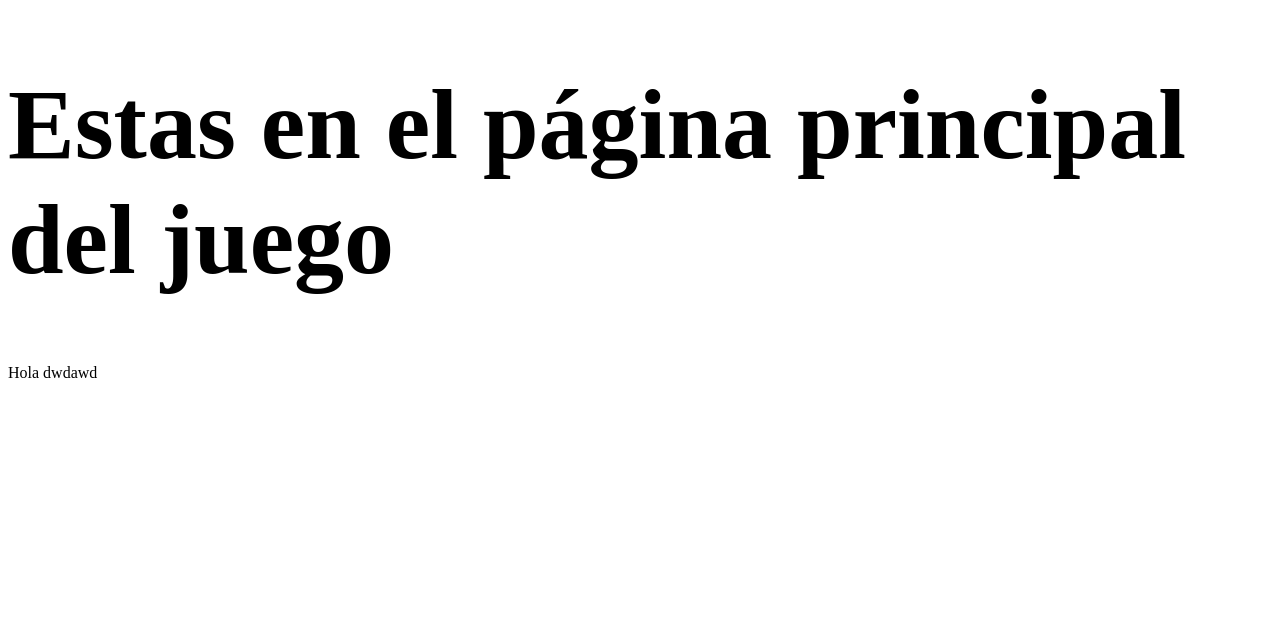
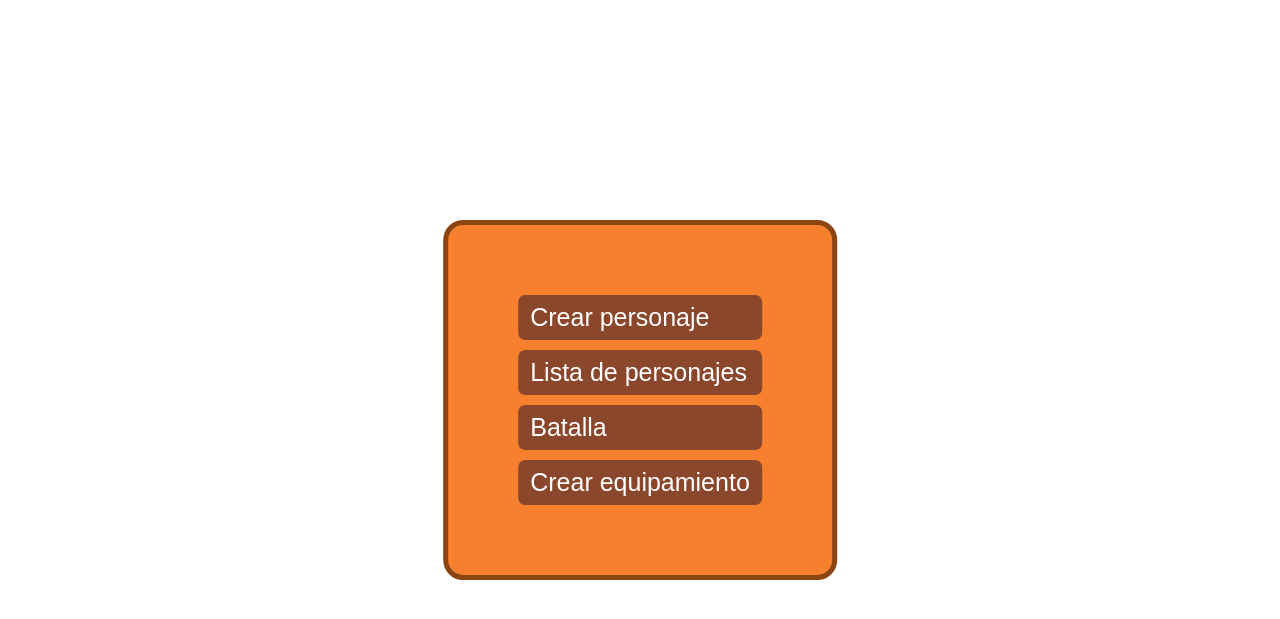
Before and after one commit to daninogales30/juego_tierra_media_django, a Django app: page /principal_menu/ in a window 1280 px wide. Shown: the top 619 px of the page. Run offline with Django 5.2, Linux system fonts and the light colour scheme.

Commit message:
Css del index y del startgame

```diff
--- a/character/static/index.css
+++ b/character/static/index.css
@@ -1,7 +1,45 @@
-h1{
-    font-size: 100px;
+* {
+    padding: 0;
+    margin: 0;
+    box-sizing: border-box;
 }
 
-p{
+body{
+    font-family: sans-serif;
+    color: white;
+    display: flex;
+    align-items: center;
+    justify-content: center;
+}
+
+
+div{
+    background-color: #f6802e;
+    border: 5px saddlebrown solid;
+    border-radius: 20px;
+    padding: 70px;
+    display: flex;
+    flex-direction: column;
+    gap: 10px;
+    position: absolute;
+    top: 50%;
+    left: 50%;
+    transform: translate(-50%, -50%);
+}
+a{
+    font-size: 25px;
+    color: white;
+    text-decoration: none;
+    padding: 8px 12px;
+    border-radius: 7px;
+    background-color: rgba(73, 36, 45, 0.62);
+    transition: background-color 0.35s ease, color 0.35s ease;
+}
+
+a:hover{
+    cursor: pointer;
+    color: #cfcfcf;
+    background-color: rgba(126, 69, 82, 0.62);
+    transition: background-color 0.35s ease, color 0.35s ease;
 
 }
--- a/character/static/start_game.css
+++ b/character/static/start_game.css
@@ -6,7 +6,7 @@
 
 
 body{
-    font-family: 'MiFuente', sans-serif;
+    font-family: sans-serif;
     color: white;
     display: flex;
     flex-direction: column;
--- a/character/templates/index.html
+++ b/character/templates/index.html
@@ -7,7 +7,11 @@
     <link rel="stylesheet" href="{% static 'index.css' %}">
 </head>
 <body>
-    <h1>Estas en el página principal del juego</h1>
-    <p>Hola dwdawd</p>
+    <div>
+        <a href="{% url 'character:create_character' %}">Crear personaje</a>
+        <a href="{% url 'character:character_list' %}">Lista de personajes</a>
+        <a href="">Batalla</a>
+        <a href="">Crear equipamiento</a>
+    </div>
 </body>
 </html>
```
